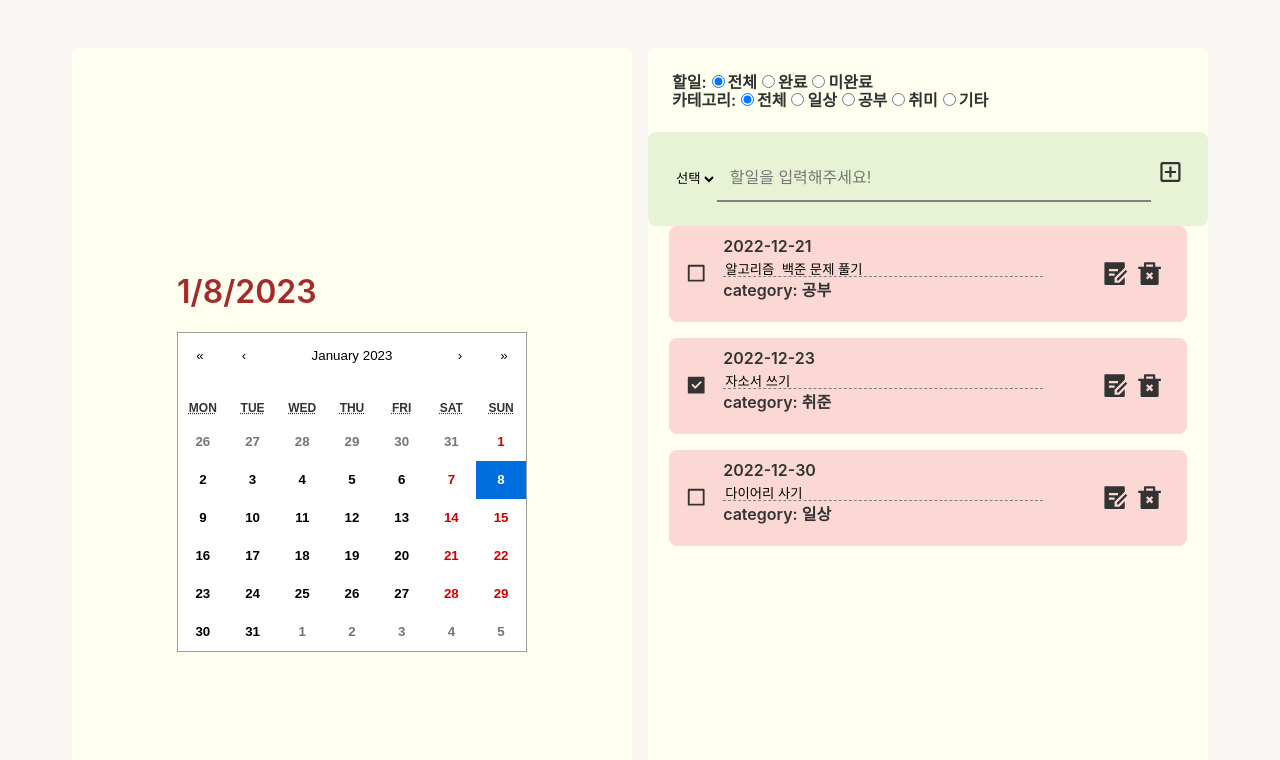
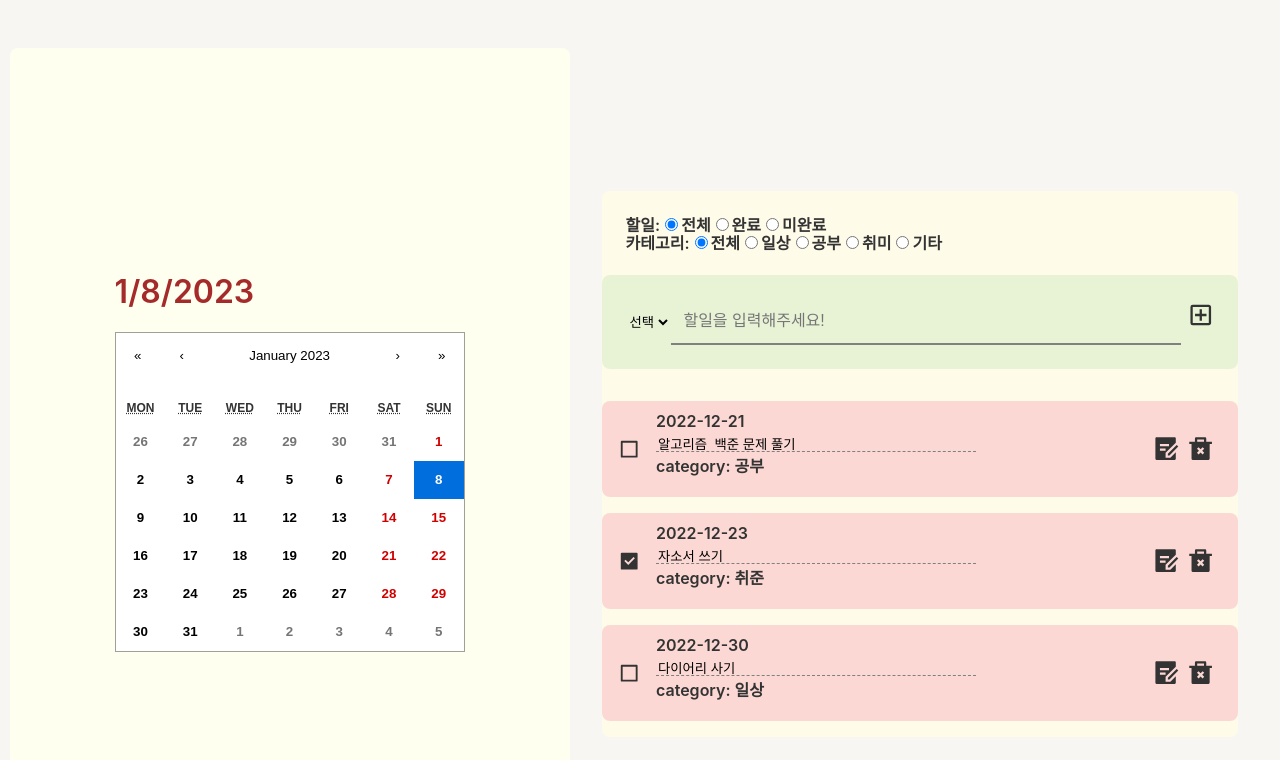
Before and after one commit to yejz0715/react-todolist, a React (Create React App) app in the folder redux-todolist-app/: page / in a window 1280 px wide. Shown: the top 760 px of the page. Built offline with nearby package versions, Linux system fonts and the light colour scheme; a web font is replaced by a local one.

Commit message:
스타일 수정

```diff
--- a/redux-todolist-app/src/components/TodoList/listStyle.js
+++ b/redux-todolist-app/src/components/TodoList/listStyle.js
@@ -1,4 +1,4 @@
 import styled from "styled-components";
 export const ListBox = styled.div`
-  margin: 0 1.3rem;
+  margin-top: 2rem;
 `;
--- a/redux-todolist-app/src/components/TodoTemplate/templateStyle.js
+++ b/redux-todolist-app/src/components/TodoTemplate/templateStyle.js
@@ -1,7 +1,8 @@
 import styled from "styled-components";
 export const TemplateBlock = styled.div`
-  width: 35rem;
-  height: 52rem;
+  height: 100%;
   border-radius: 0.5rem;
-  background-color: #fffff0;
+  background-color: #fffbe9;
+  margin: 1rem;
+  margin-right: 2rem;
 `;
```
